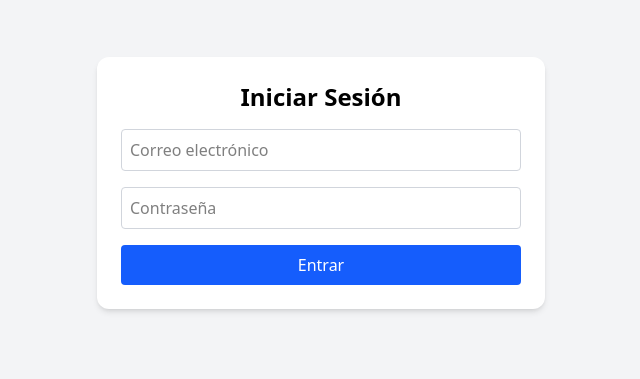
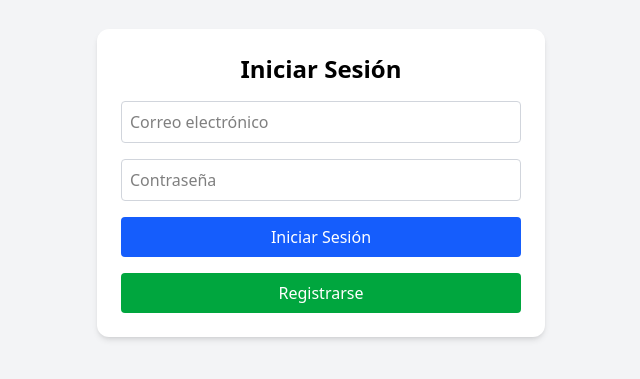
Before and after one commit to Juanxxdbs3/diagnosticoCadenaSuministro, a React (Vite) app: page / in a window 1280 px wide. Shown: the part 217-596 px from the top of the page, without its empty margins (319-959 px from the left). Built offline with nearby package versions, Linux system fonts and the light colour scheme.

Commit message:
Mejorando conexión con bd y añadiendo ruta a registro

```diff
--- a/src/pages/Login.jsx
+++ b/src/pages/Login.jsx
@@ -28,6 +28,11 @@
     }
   };
 
+  const registro = () => {
+    // Aquí podrías eliminar token si usas JWT
+    navigate("/registro");
+  };
+
   return (
     <div className="min-h-screen flex items-center justify-center bg-gray-100">
       <form onSubmit={handleSubmit} className="bg-white p-6 rounded-xl shadow-md w-full max-w-md">
@@ -50,9 +55,13 @@
           required
         />
         <button className="w-full bg-blue-600 text-white py-2 rounded hover:bg-blue-700">
-          Entrar
+          Iniciar Sesión
+        </button>
+        <button onClick={registro} className="w-full bg-green-600 text-white py-2 rounded hover:bg-green-700 mt-4">
+          Registrarse
         </button>
       </form>
+
     </div>
   );
 };
```
